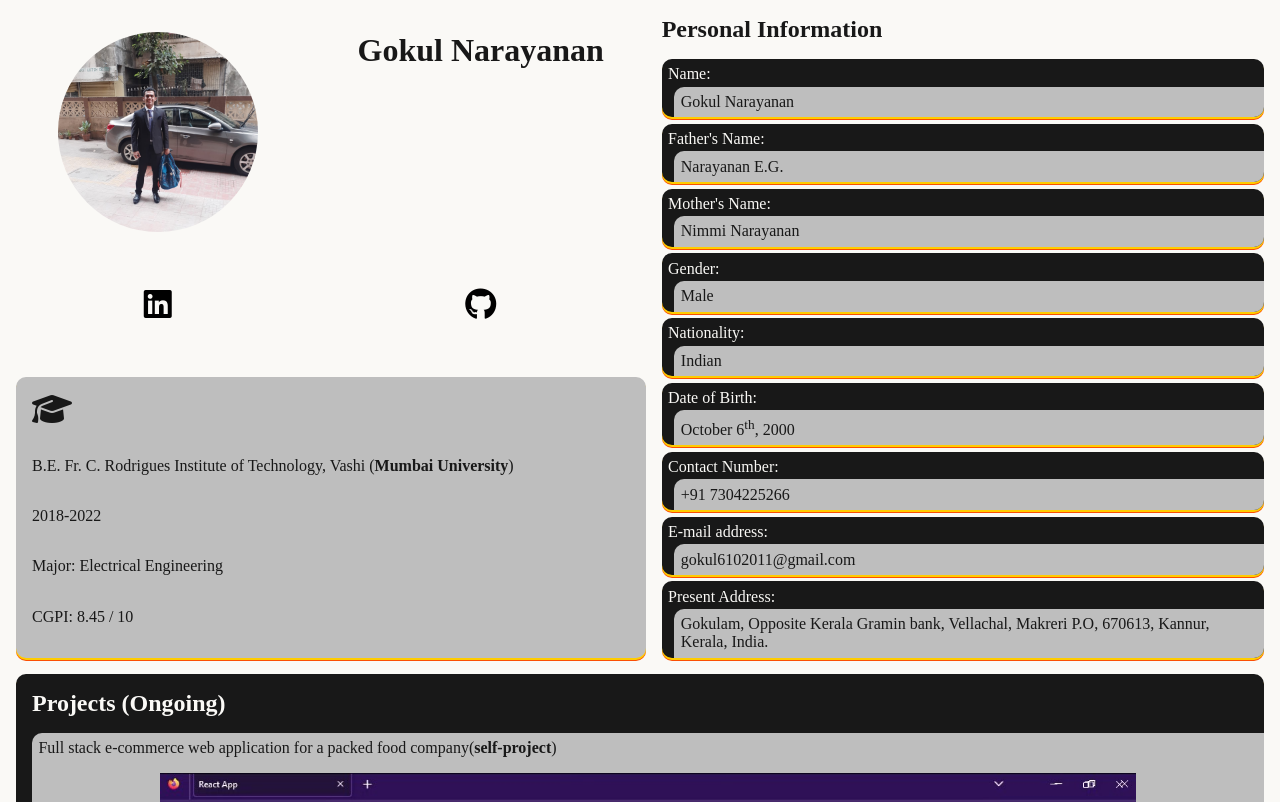
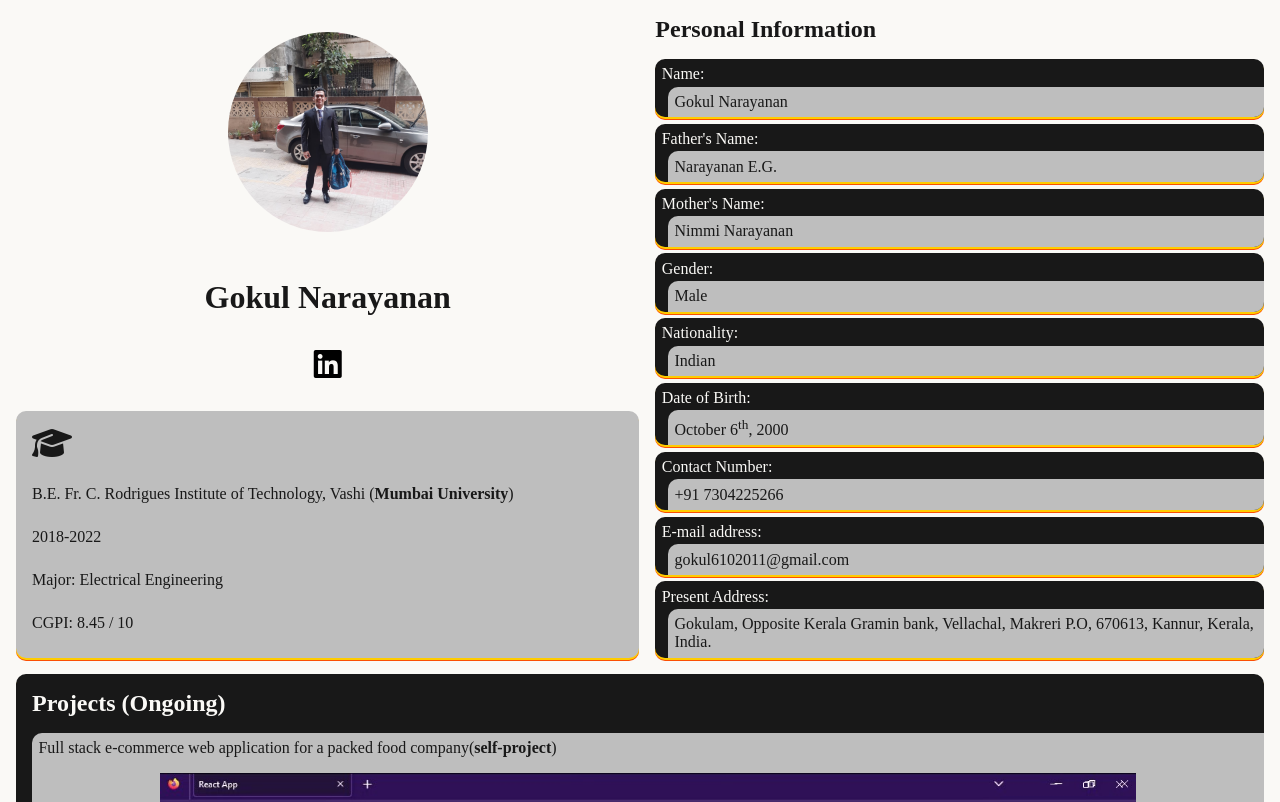
Before and after one commit to Gokul-0hno/resume, a plain HTML site: page index.html in a window 1280 px wide. Shown: the top 802 px of the page. Drawn offline with Linux system fonts and the light colour scheme.

Commit message:
removed github link

```diff
--- a/index.css
+++ b/index.css
@@ -52,7 +52,6 @@ a {
 .soc-ico {
   font-size: 2rem;
   color: black;
-  grid-row: 2 / span 1;
 }
 
 /* ************************************************************************************************************************************************ */
--- a/index.html
+++ b/index.html
@@ -22,7 +22,6 @@
         <img src="./images/profile-picture.jpg" id="profile-picture" class="profile-picture" alt="Gokul Narayanan's picture" >
         <h1 id="name" class="name">Gokul Narayanan</h1>
         <a href="https://www.linkedin.com/in/gokul-narayanan-5a7681210/" target="_blank" class="soc-ico fa-brands fa-linkedin"></a>
-        <a href="https://gokul-0hno.github.io/resume" target="_blank" class="soc-ico fa-brands fa-github"></a>
 
     </div>
 
```
Also changed, not shown: 1 other file.
